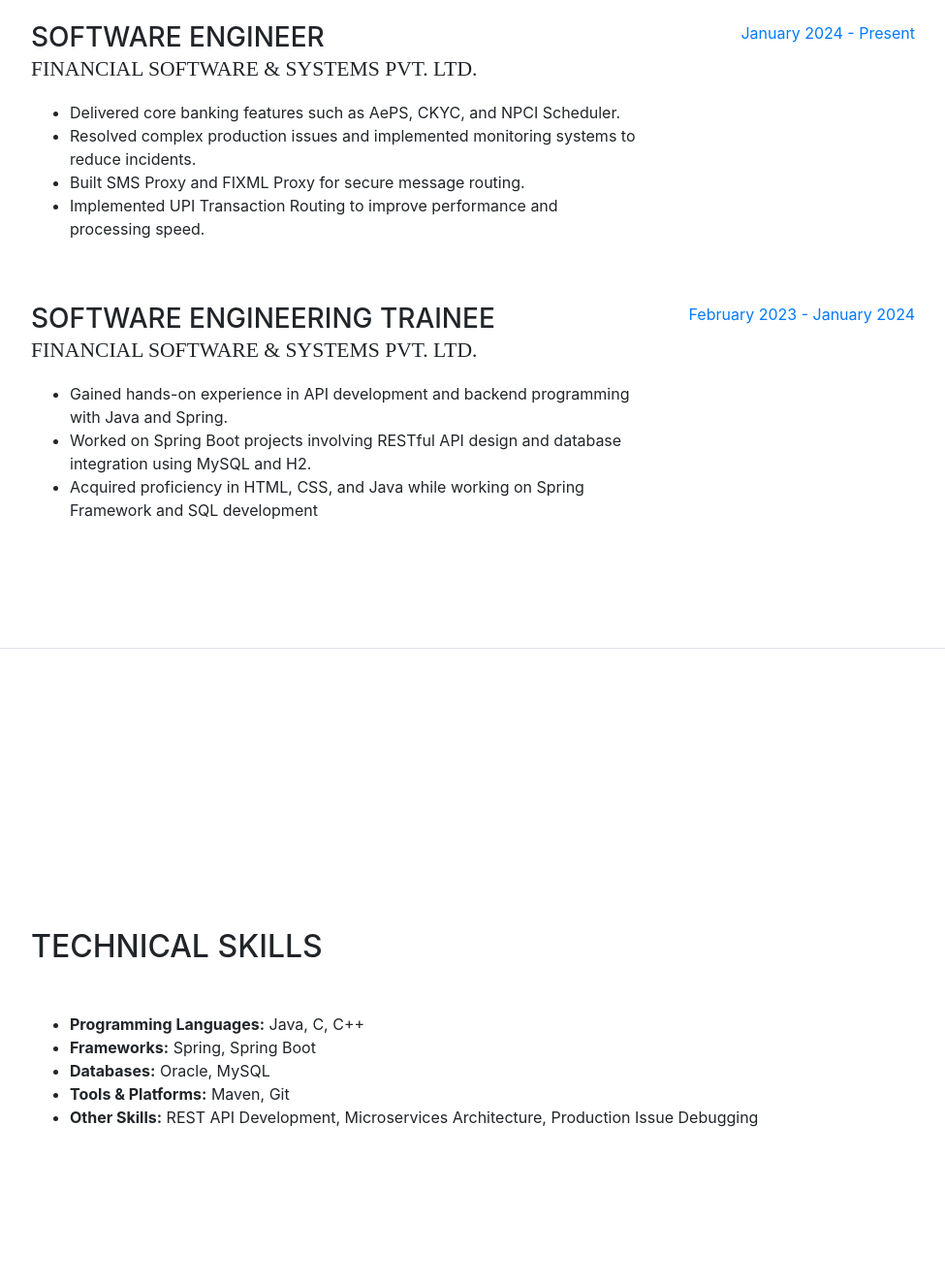
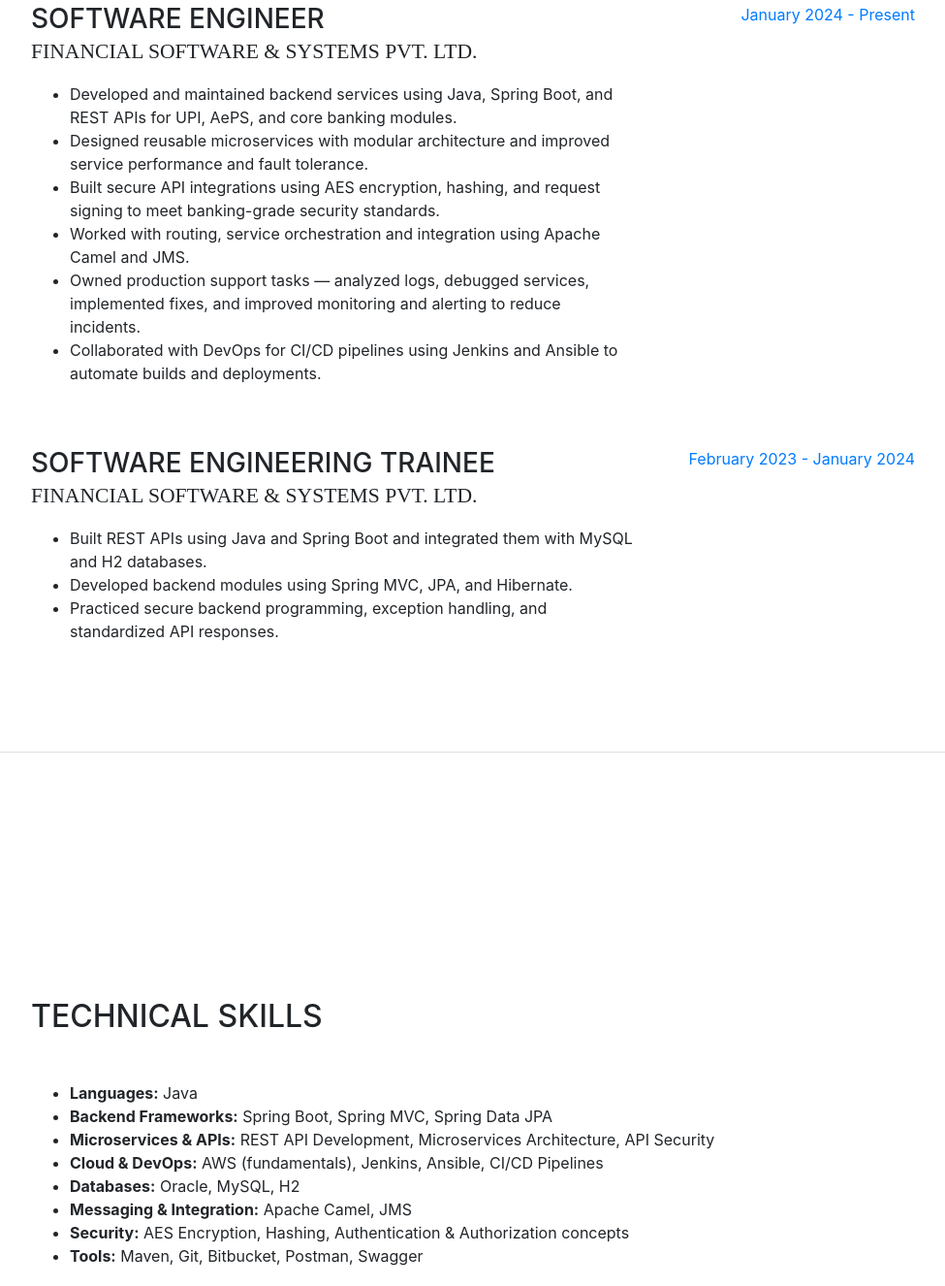
Before and after one commit to AshishCommuri/ashishcommuri.github.io, a website with bundled scripts: page index.html in a window 1280 px wide. Shown: the part 931-2257 px from the top of the page at 97% size, without its empty margins (288-1263 px from the left). Built offline with nearby package versions, Linux system fonts and the light colour scheme; a web font is replaced by a local one.

Commit message:
Revise resume content for clarity and detail
Updated professional summary, experience, and technical skills sections in the resume.

```diff
--- a/index.html
+++ b/index.html
@@ -62,20 +62,20 @@
 
     <div class="container-fluid p-0">
 
+      <!-- Updated About / Professional Summary -->
       <section class="resume-section p-3 p-lg-5 d-flex d-column" id="about">
         <div class="my-auto">
           <h1 class="mb-0">Ashish Commuri</h1>
-          <div class="subheading mb-5">Backend Java Developer | Problem Solver | Innovator
-            <div><a href="mailto:name@email.com">  ashishcommuri@gmail.com</a></div>
+          <div class="subheading mb-5">Backend Java Developer | Microservices | Spring Boot | Secure Backend
+            <div><a href="mailto:ashishcommuri@gmail.com">ashishcommuri@gmail.com</a></div>
           </div>
-          <p class="mb-5">I am a passionate Backend Java Developer with 2 years of hands-on experience in building high-performance REST APIs and
-          microservices using Java, Spring, and Spring Boot. I thrive on solving complex challenges, particularly in production
-          environments, where I’ve successfully identified and resolved critical issues while minimizing downtime.</p>
-          <p>My expertise lies in the financial domain, where I have contributed to the development of key banking features and
-            transaction systems that prioritize security and scalability. I am continuously motivated by a desire to innovate and
-            create efficient solutions that positively impact both the team and end-users.</p>
+          <p class="mb-5">
+            Backend Java Developer with 2.5 years of experience building scalable, secure, and reliable backend services using Java, Spring Boot, and microservices architecture. Proven experience in REST API development, production troubleshooting, and backend engineering in high-performance financial systems. Hands-on with secure backend development, encryption utilities, CI/CD, and cloud fundamentals. Strong ownership mindset with focus on clean architecture, performance, and solving complex backend problems.
+          </p>
+          <p>
+            I collaborate effectively with cross-functional and distributed teams, and I enjoy designing robust services, optimizing performance, and delivering enterprise-grade APIs that have real-world impact.
+          </p>
           <ul class="list-inline list-social-icons mb-0">
-
             <li class="list-inline-item">
               <a href="https://www.linkedin.com/in/ashish-commuri/">
                 <span class="fa-stack fa-lg">
@@ -96,6 +96,7 @@
         </div>
       </section>
 
+      <!-- Updated Experience -->
       <section class="resume-section p-3 p-lg-5 d-flex flex-column" id="experience">
         <div class="my-auto">
           <h2 class="mb-5">Experience</h2>
@@ -105,10 +106,12 @@
               <h3 class="mb-0">Software Engineer</h3>
               <div class="subheading mb-3">Financial Software & Systems Pvt. Ltd.</div>
             <ul>
-              <li>Delivered core banking features such as AePS, CKYC, and NPCI Scheduler.</li>
-              <li>Resolved complex production issues and implemented monitoring systems to reduce incidents.</li>
-              <li>Built SMS Proxy and FIXML Proxy for secure message routing.</li>
-              <li>Implemented UPI Transaction Routing to improve performance and processing speed.</li>
+              <li>Developed and maintained backend services using Java, Spring Boot, and REST APIs for UPI, AePS, and core banking modules.</li>
+              <li>Designed reusable microservices with modular architecture and improved service performance and fault tolerance.</li>
+              <li>Built secure API integrations using AES encryption, hashing, and request signing to meet banking-grade security standards.</li>
+              <li>Worked with routing, service orchestration and integration using Apache Camel and JMS.</li>
+              <li>Owned production support tasks — analyzed logs, debugged services, implemented fixes, and improved monitoring and alerting to reduce incidents.</li>
+              <li>Collaborated with DevOps for CI/CD pipelines using Jenkins and Ansible to automate builds and deployments.</li>
             </ul>
             </div>
             <div class="resume-date text-md-right">
@@ -121,9 +124,9 @@
               <h3 class="mb-0">Software Engineering Trainee</h3>
               <div class="subheading mb-3">Financial Software & Systems Pvt. Ltd.</div>
               <ul>
-                <li>Gained hands-on experience in API development and backend programming with Java and Spring.</li>
-                <li>Worked on Spring Boot projects involving RESTful API design and database integration using MySQL and H2.</li>
-                <li>Acquired proficiency in HTML, CSS, and Java while working on Spring Framework and SQL development</li>
+                <li>Built REST APIs using Java and Spring Boot and integrated them with MySQL and H2 databases.</li>
+                <li>Developed backend modules using Spring MVC, JPA, and Hibernate.</li>
+                <li>Practiced secure backend programming, exception handling, and standardized API responses.</li>
               </ul>
             </div>
             <div class="resume-date text-md-right">
@@ -133,26 +136,28 @@
         </div>
       </section>
 
-
+      <!-- Updated Technical Skills -->
       <section class="resume-section p-3 p-lg-5 d-flex flex-column" id="skills">
         <div class="my-auto">
           <h2 class="mb-5">Technical Skills</h2>
           <ul>
-            <li><strong>Programming Languages:</strong> Java, C, C++</li>
-            <li><strong>Frameworks:</strong> Spring, Spring Boot</li>
-            <li><strong>Databases:</strong> Oracle, MySQL</li>
-            <li><strong>Tools & Platforms:</strong> Maven, Git</li>
-            <li><strong>Other Skills:</strong> REST API Development, Microservices Architecture, Production Issue Debugging</li>
+            <li><strong>Languages:</strong> Java</li>
+            <li><strong>Backend Frameworks:</strong> Spring Boot, Spring MVC, Spring Data JPA</li>
+            <li><strong>Microservices & APIs:</strong> REST API Development, Microservices Architecture, API Security</li>
+            <li><strong>Cloud & DevOps:</strong> AWS (fundamentals), Jenkins, Ansible, CI/CD Pipelines</li>
+            <li><strong>Databases:</strong> Oracle, MySQL, H2</li>
+            <li><strong>Messaging & Integration:</strong> Apache Camel, JMS</li>
+            <li><strong>Security:</strong> AES Encryption, Hashing, Authentication & Authorization concepts</li>
+            <li><strong>Tools:</strong> Maven, Git, Bitbucket, Postman, Swagger</li>
           </ul>
         </div>
       </section>
 
+      <!-- Projects (unchanged) -->
       <section class="resume-section p-3 p-lg-5 d-flex flex-column" id="interests">
           <h2 class="section-title">Projects</h2>
-          <!-- Projects Section -->
           <div class="projects container my-5">
             <div class="row">
-              <!-- Project Card 1 -->
               <div class="col-md-6 col-lg-4 mb-4">
                 <div class="card shadow-sm h-100">
                   <div class="card-body">
@@ -166,7 +171,6 @@
                   </div>
                 </div>
               </div>
-              <!-- Project Card 2 -->
               <div class="col-md-6 col-lg-4 mb-4">
                 <div class="card shadow-sm h-100">
                   <div class="card-body">
@@ -180,7 +184,6 @@
                   </div>
                 </div>
               </div>
-              <!-- Project Card 3 -->
               <div class="col-md-6 col-lg-4 mb-4">
                 <div class="card shadow-sm h-100">
                   <div class="card-body">
@@ -193,7 +196,6 @@
                   </div>
                 </div>
               </div>
-              <!-- Project Card 4 -->
               <div class="col-md-6 col-lg-4 mb-4">
                 <div class="card shadow-sm h-100">
                   <div class="card-body">
@@ -211,6 +213,7 @@
 
       </section>
 
+      <!-- Contact (unchanged) -->
       <section class="resume-section p-3 p-lg-5 d-flex flex-column" id="awards">
       <div class="contact-page" style="background-color: #F8F9FA; color: #212529; padding: 2rem;">
         <h2 class="text-center mb-4" style="color: #6C757D;">Contact Me</h2>
```
